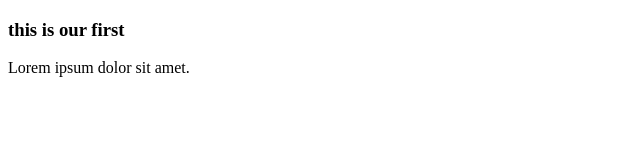
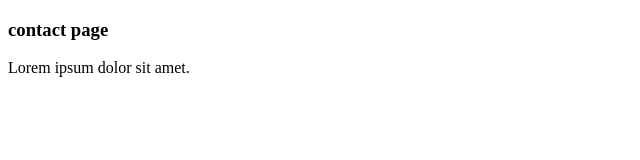
Before and after one commit to mahpara504/liveDemo, a plain HTML site: page index.html in a window 1280 px wide. Shown: the full height of the page, 0-640 px from the left. Drawn offline with Linux system fonts and the light colour scheme.

Commit message:
index file

```diff
--- a/index.html
+++ b/index.html
@@ -6,7 +6,7 @@
     <title>Document</title>
 </head>
 <body>
-    <h3>this is our first</h3>
+    <h3>contact page</h3>
     <p>Lorem ipsum dolor sit amet.</p>
 </body>
 </html>
```
